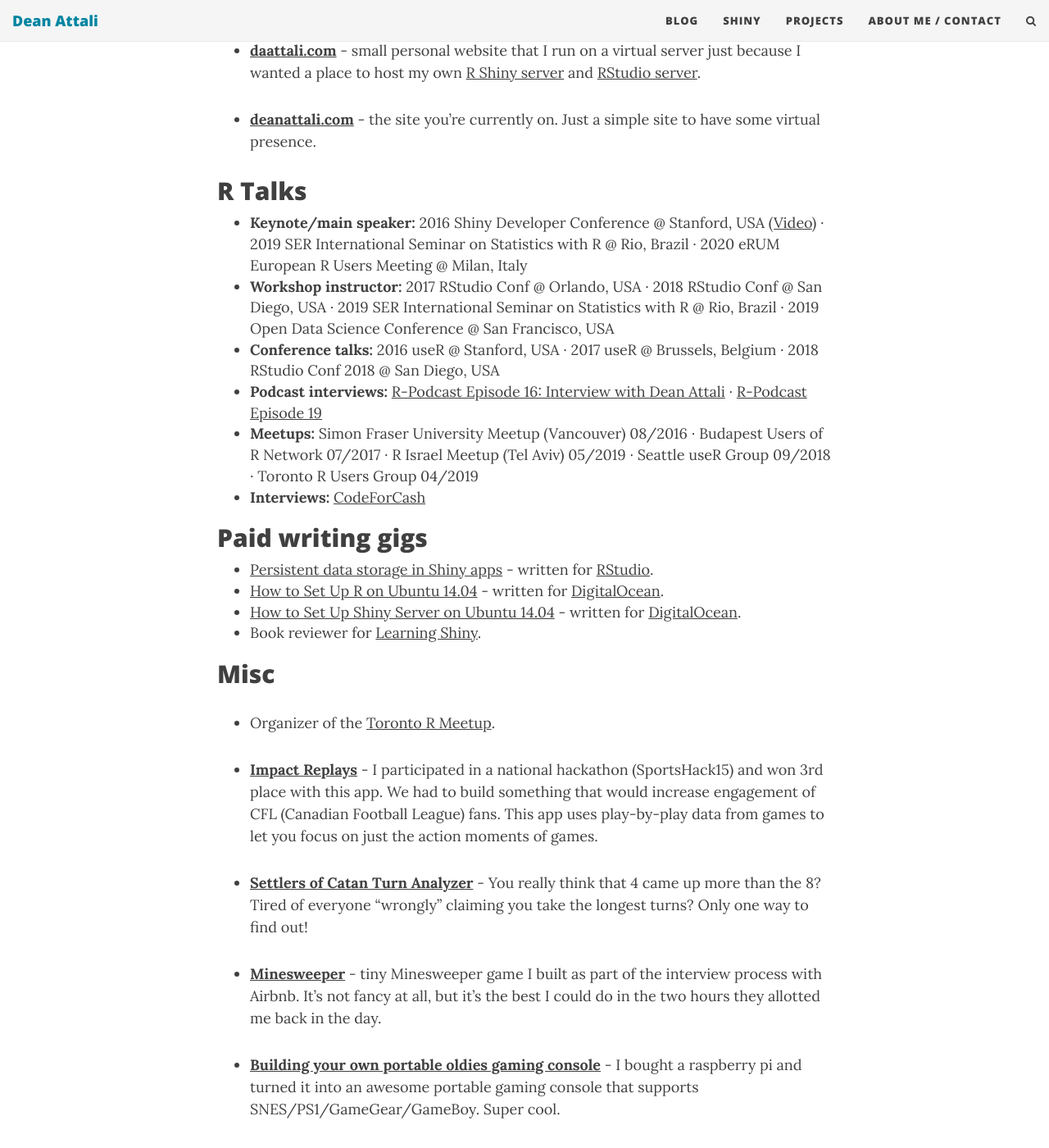
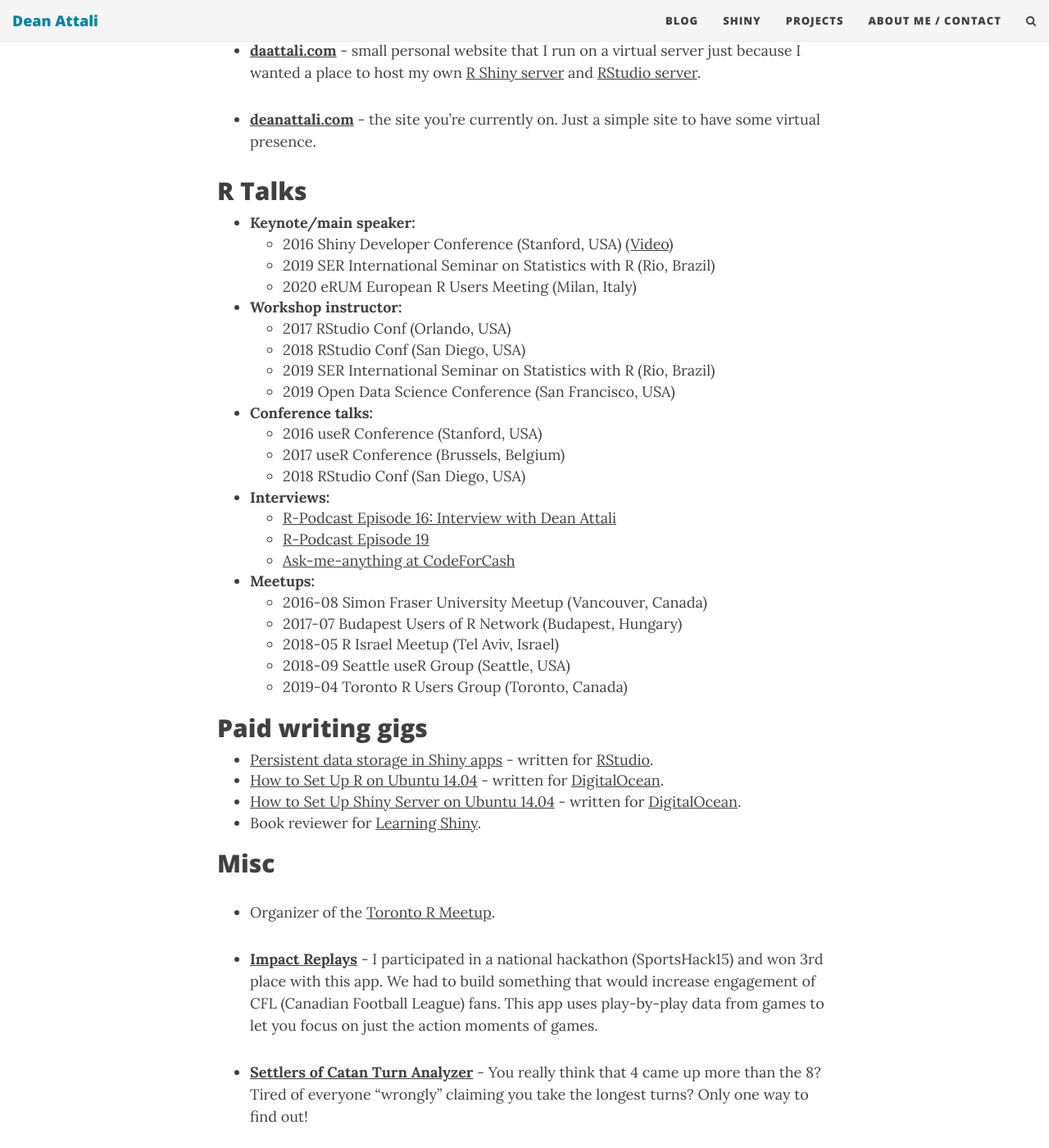
Before and after one commit to daattali/daattali.github.io, a Jekyll site: the page built from projects.md, in a window 1280 px wide and 1400 px high, scrolled down 3700 px. Shown: the whole window at 82% size. Built offline with Jekyll 4.4.1, drawn with Linux system fonts in a browser that asks for light colours; nearby versions of some CDN libraries; comment, search, counter and statistics services are not loaded.

Commit message:
update talks format in projects page

```diff
--- a/projects.md
+++ b/projects.md
@@ -81,12 +81,29 @@
 
 ## R Talks
 
-- **Keynote/main speaker:** 2016 Shiny Developer Conference @ Stanford, USA ([Video](https://deanattali.com/shinyjs-shinydevcon-2016/)) &middot; 2019 SER International Seminar on Statistics with R @ Rio, Brazil &middot; 2020 eRUM European R Users Meeting @ Milan, Italy
-- **Workshop instructor:** 2017 RStudio Conf @ Orlando, USA &middot; 2018 RStudio Conf @ San Diego, USA &middot; 2019 SER International Seminar on Statistics with R @ Rio, Brazil &middot; 2019 Open Data Science Conference @ San Francisco, USA
-- **Conference talks:** 2016 useR @ Stanford, USA &middot; 2017 useR @ Brussels, Belgium &middot; 2018 RStudio Conf 2018 @ San Diego, USA
-- **Podcast interviews:** [R-Podcast Episode 16: Interview with Dean Attali](https://r-podcast.org/posts/the-r-podcast-episode-16-interview-with-dean-attali.html) &middot; [R-Podcast Episode 19](https://r-podcast.org/episode/019-talking-shiny-at-rstudio-conf-with-barbara-borges-and-dean-attali/)
-- **Meetups:** Simon Fraser University Meetup (Vancouver) 08/2016 &middot; Budapest Users of R Network 07/2017 &middot; R Israel Meetup (Tel Aviv) 05/2019 &middot; Seattle useR Group 09/2018 &middot; Toronto R Users Group 04/2019
-- **Interviews:** [CodeForCash](https://codefor.cash/dean_attali_ama.php)
+- **Keynote/main speaker:**
+  - 2016 Shiny Developer Conference (Stanford, USA) ([Video](https://deanattali.com/shinyjs-shinydevcon-2016/))
+  - 2019 SER International Seminar on Statistics with R (Rio, Brazil)
+  - 2020 eRUM European R Users Meeting (Milan, Italy)
+- **Workshop instructor:**
+  - 2017 RStudio Conf (Orlando, USA)
+  - 2018 RStudio Conf (San Diego, USA)
+  - 2019 SER International Seminar on Statistics with R (Rio, Brazil)
+  - 2019 Open Data Science Conference (San Francisco, USA)
+- **Conference talks:**
+  - 2016 useR Conference (Stanford, USA)
+  - 2017 useR Conference (Brussels, Belgium)
+  - 2018 RStudio Conf (San Diego, USA)
+- **Interviews:**
+  - [R-Podcast Episode 16: Interview with Dean Attali](https://r-podcast.org/posts/the-r-podcast-episode-16-interview-with-dean-attali.html)
+  - [R-Podcast Episode 19](https://r-podcast.org/episode/019-talking-shiny-at-rstudio-conf-with-barbara-borges-and-dean-attali/)
+  - [Ask-me-anything at CodeForCash](https://codefor.cash/dean_attali_ama.php)
+- **Meetups:**
+  - 2016-08 Simon Fraser University Meetup (Vancouver, Canada)
+  - 2017-07 Budapest Users of R Network (Budapest, Hungary)
+  - 2018-05 R Israel Meetup (Tel Aviv, Israel)
+  - 2018-09 Seattle useR Group (Seattle, USA)
+  - 2019-04 Toronto R Users Group (Toronto, Canada)
 
 ## Paid writing gigs
 
```
